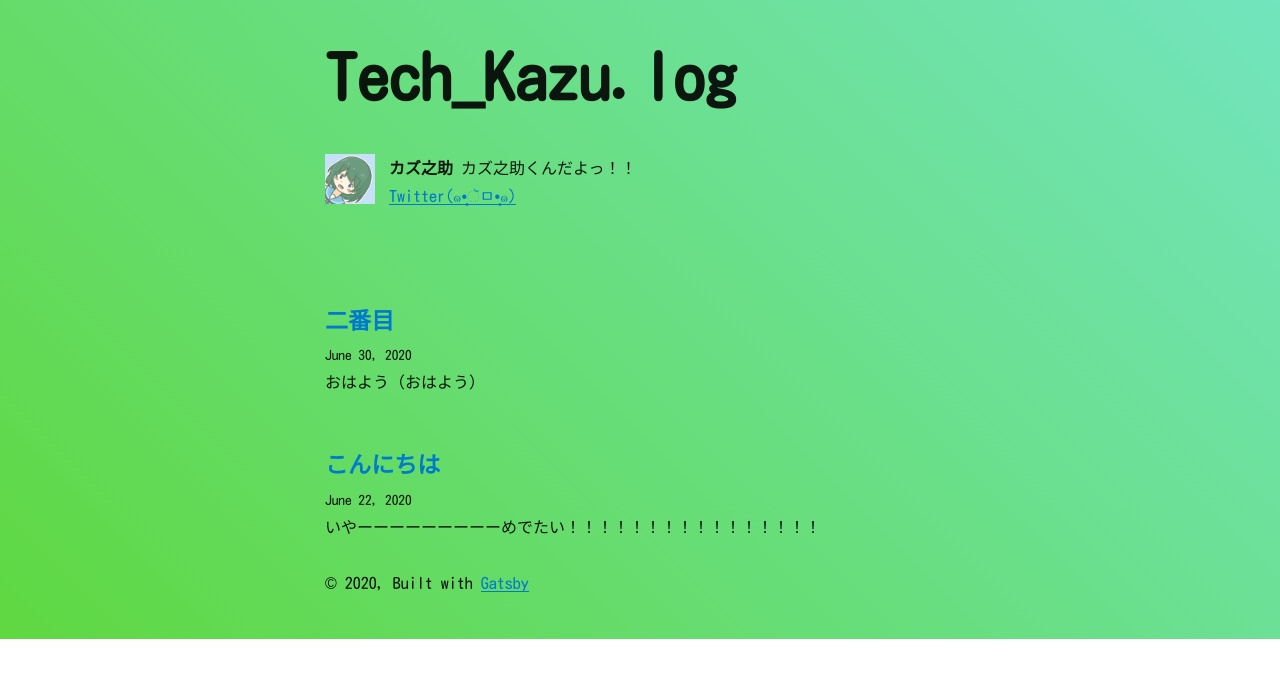
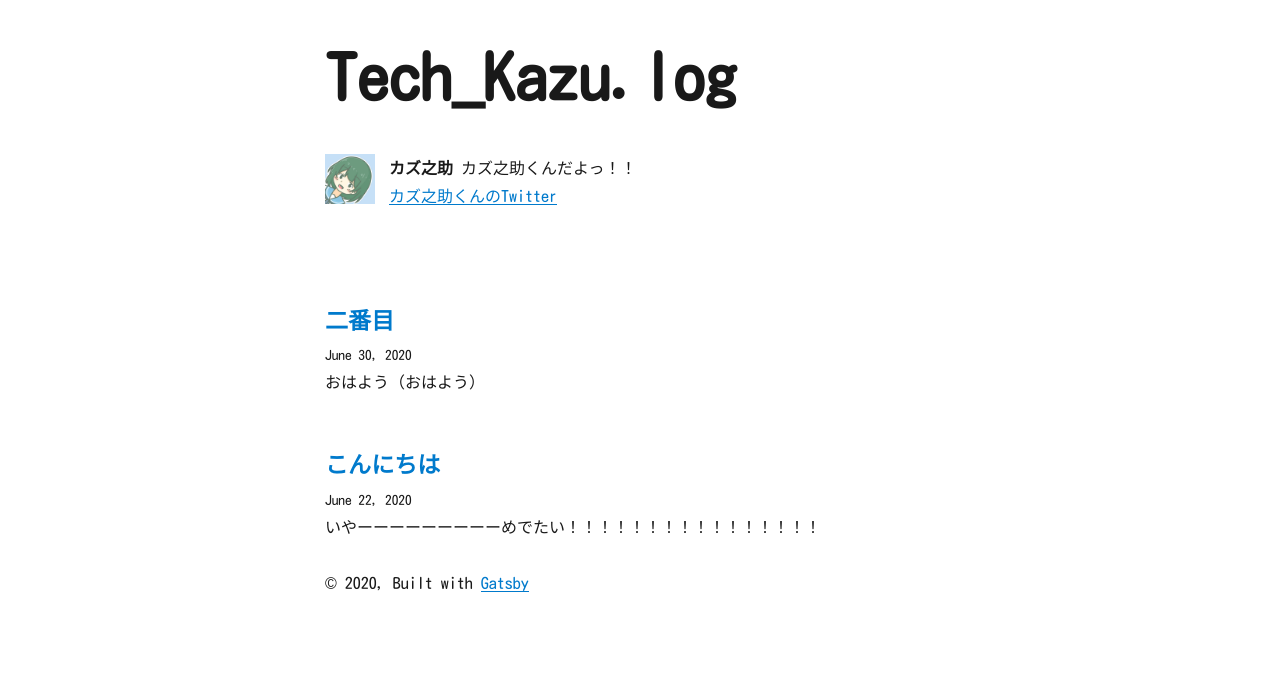
Before and after one commit to kazuki19992/Vane11ope_TechKazu_blog, a Gatsby site: page / in a window 1280 px wide. Built offline with nearby package versions, Linux system fonts and the light colour scheme; Gatsby itself is replaced by a stand-in of ours; some packages are replaced by stand-ins of ours.

Commit message:
bioとか更新

```diff
--- a/src/components/bio.js
+++ b/src/components/bio.js
@@ -61,7 +61,7 @@ const Bio = () => {
         {` `}
         <br />
         <a href={`https://twitter.com/${social.twitter}`}>
-          Twitter(๑•̥ૅㅁ•̥๑)
+          カズ之助くんのTwitter
         </a>
       </p>
     </div>
--- a/src/utils/common.css
+++ b/src/utils/common.css
@@ -2,7 +2,11 @@
 
 .container {
     font-family: 'Kosugi Maru', sans-serif;
-    background: linear-gradient(-135deg, #72e4be, #5fd841);
+}
+
+html{
+    /* background: linear-gradient(-135deg, #72e4be, #5fd841); */
+
 }
 
 h1 {
```
